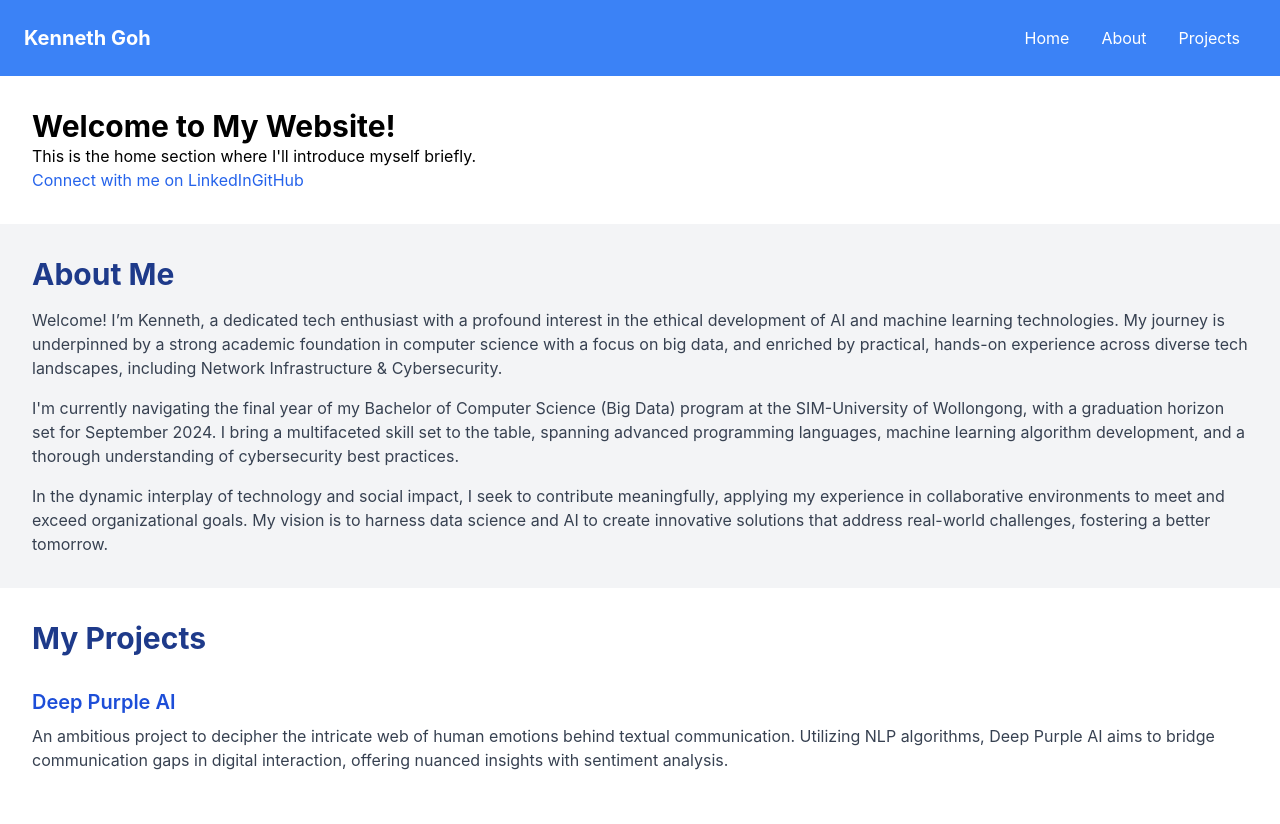
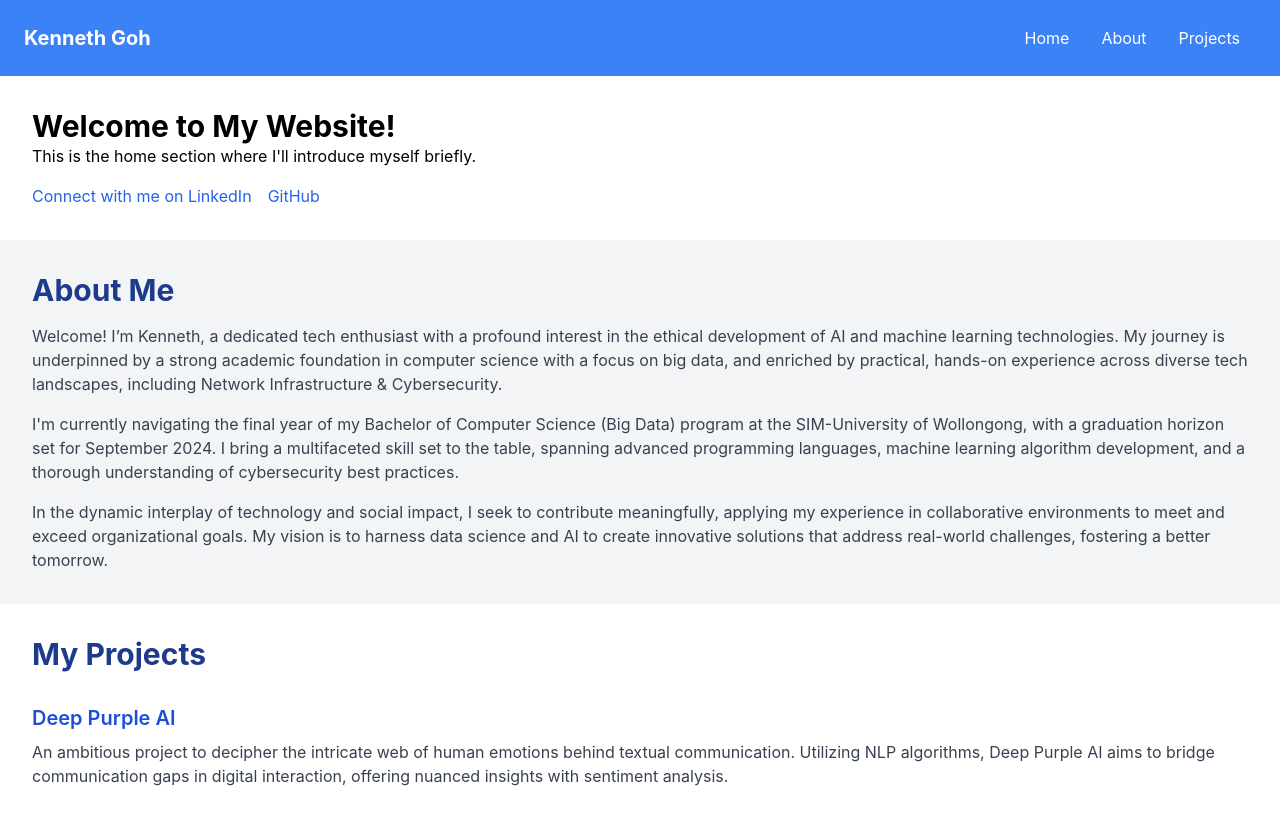
Before and after one commit to thetruthkenhurt/Personal-website, a React (Create React App) app: page / in a window 1280 px wide. Shown: the top 824 px of the page. Built offline with nearby package versions, Linux system fonts and the light colour scheme.

Commit message:
edited link spacing

```diff
--- a/src/HomeSection.js
+++ b/src/HomeSection.js
@@ -4,7 +4,8 @@ const HomeSection = () => {
   return (
     <section id="home" className="p-8">
       <h2 className="text-3xl font-bold">Welcome to My Website!</h2>
-      <p>This is the home section where I'll introduce myself briefly. </p>
+      <p>This is the home section where I'll introduce myself briefly.</p>
+      <div className="flex flex-col sm:flex-row gap-4 mt-4"> {/* Flex container with gap and top margin */}
         <a
           href="https://www.linkedin.com/in/kenneth-goh-ba7a77176/"
           target="_blank"
@@ -21,6 +22,7 @@ const HomeSection = () => {
         >
           GitHub
         </a>
+      </div>
     </section>
   );
 };
```
Lines whose indentation alone changed are shown as unchanged.
